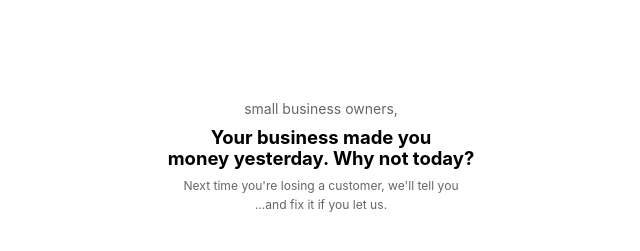
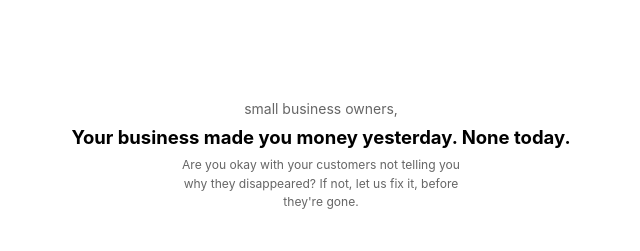
Before and after one commit to CreatorofTu/smallbusinesshelpa, a website: page index.html in a window 1280 px wide. Shown: the part 89-340 px from the top of the page, without its empty margins (319-959 px from the left). Drawn offline with Linux system fonts and the light colour scheme; a web font is replaced by a local one.

Commit message:
Update hero headline and subcopy

```diff
--- a/index.html
+++ b/index.html
@@ -217,8 +217,8 @@
 
   <div class="hero">
     <p class="hero-eyebrow">small business owners,</p>
-    <h1>Your business made you<br>money yesterday. Why not today?</h1>
-    <p class="hero-sub">Next time you're losing a customer, we'll tell you<br>...and fix it if you let us.</p>
+    <h1>Your business made you money yesterday. None today.</h1>
+    <p class="hero-sub">Are you okay with your customers not telling you why they disappeared? If not, let us fix it, before they're gone.</p>
   </div>
 
   <div class="steps" id="ios-install-card" hidden>
```
